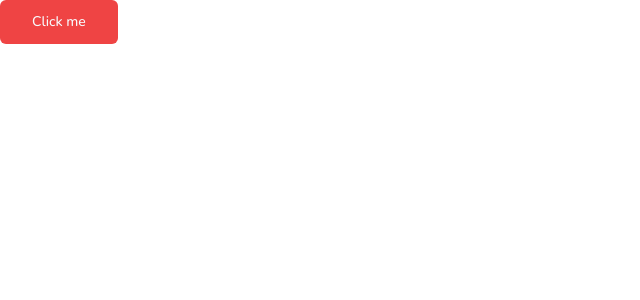
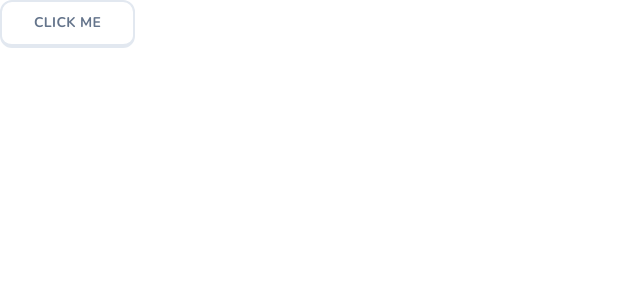
Before and after one commit to KenanRamazanov/Duolingo, a Next.js app: page / in a window 1280 px wide. Shown: the top 300 px of the page, without its empty margins (0-640 px from the left). Built offline with nearby package versions, Linux system fonts and the light colour scheme.

Commit message:
Changing button design

```diff
--- a/app/buttons/page.tsx
+++ b/app/buttons/page.tsx
@@ -3,7 +3,7 @@ import React from 'react'
 
 const page = () => {
   return (
-    <div className='p-4 space-y-4'>
+    <div className='p-4 space-y-4 flex flex-col max-w-[200px]'>
         <Button>Primary</Button>
         <Button>Primary Outline</Button>
 
--- a/app/page.tsx
+++ b/app/page.tsx
@@ -2,6 +2,6 @@ import { Button } from "@/components/ui/button";
 
 export default function Home() {
 return (
- <Button size="lg" variant="destructive">Click me</Button>
+ <Button size="lg" >Click me</Button>
 )
 }
--- a/components/ui/button.tsx
+++ b/components/ui/button.tsx
@@ -5,25 +5,19 @@ import { cva, type VariantProps } from "class-variance-authority"
 import { cn } from "@/lib/utils"
 
 const buttonVariants = cva(
-  "inline-flex items-center justify-center whitespace-nowrap rounded-md text-sm font-medium ring-offset-background transition-colors focus-visible:outline-none focus-visible:ring-2 focus-visible:ring-ring focus-visible:ring-offset-2 disabled:pointer-events-none disabled:opacity-50",
+  "inline-flex items-center justify-center whitespace-nowrap rounded-xl text-sm font-bold ring-offset-background transition-colors focus-visible:outline-none focus-visible:ring-2 focus-visible:ring-ring focus-visible:ring-offset-2 disabled:pointer-events-none disabled:opacity-50 uppercase tracking-wide",
   {
     variants: {
       variant: {
-        default: "bg-primary text-primary-foreground hover:bg-primary/90",
-        destructive:
-          "bg-destructive text-destructive-foreground hover:bg-destructive/90",
-        outline:
-          "border border-input bg-background hover:bg-accent hover:text-accent-foreground",
-        secondary:
-          "bg-secondary text-secondary-foreground hover:bg-secondary/80",
-        ghost: "hover:bg-accent hover:text-accent-foreground",
-        link: "text-primary underline-offset-4 hover:underline",
+        default: "bg-white text-black border-slate-200 border-2 border-b-4 active:border-b-2 hover:bg-slate-100 text-slate-500",
+
       },
       size: {
-        default: "h-10 px-4 py-2",
-        sm: "h-9 rounded-md px-3",
-        lg: "h-11 rounded-md px-8",
+        default: "h-11 px-4 py-2",
+        sm: "h-9  px-3",
+        lg: "h-12  px-8",
         icon: "h-10 w-10",
+        rounded: "rounded-full",
       },
     },
     defaultVariants: {
```
